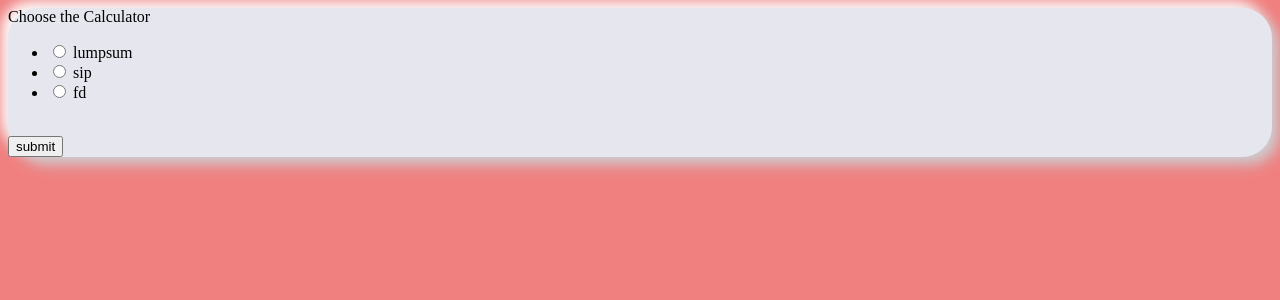
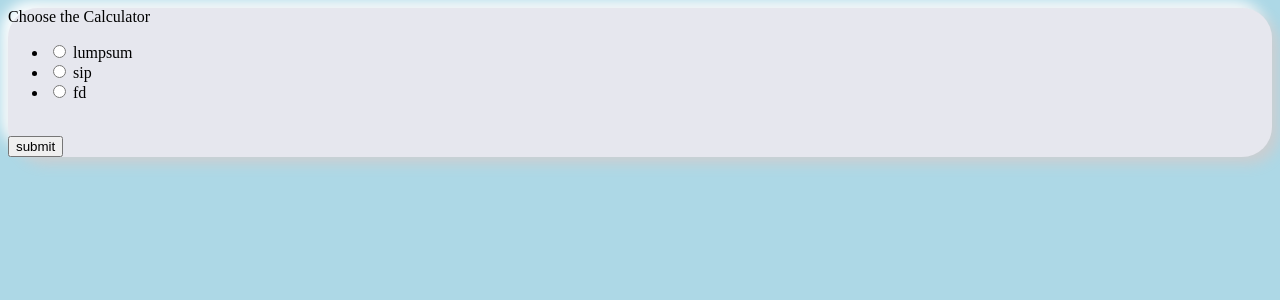
Before and after one commit to Prathyusha-Guduru/Investor-Calculator, a Flask app: page / in a window 1280 px wide. Shown: the top 300 px of the page. Run offline with Flask 2, Linux system fonts and the light colour scheme.

Commit message:
Updated stylesheet

```diff
--- a/static/css/stylesheet.css
+++ b/static/css/stylesheet.css
@@ -1,5 +1,5 @@
 body {
-	background-color: lightcoral;
+	background-color: lightblue;
 }
 
 .form-box{
```
